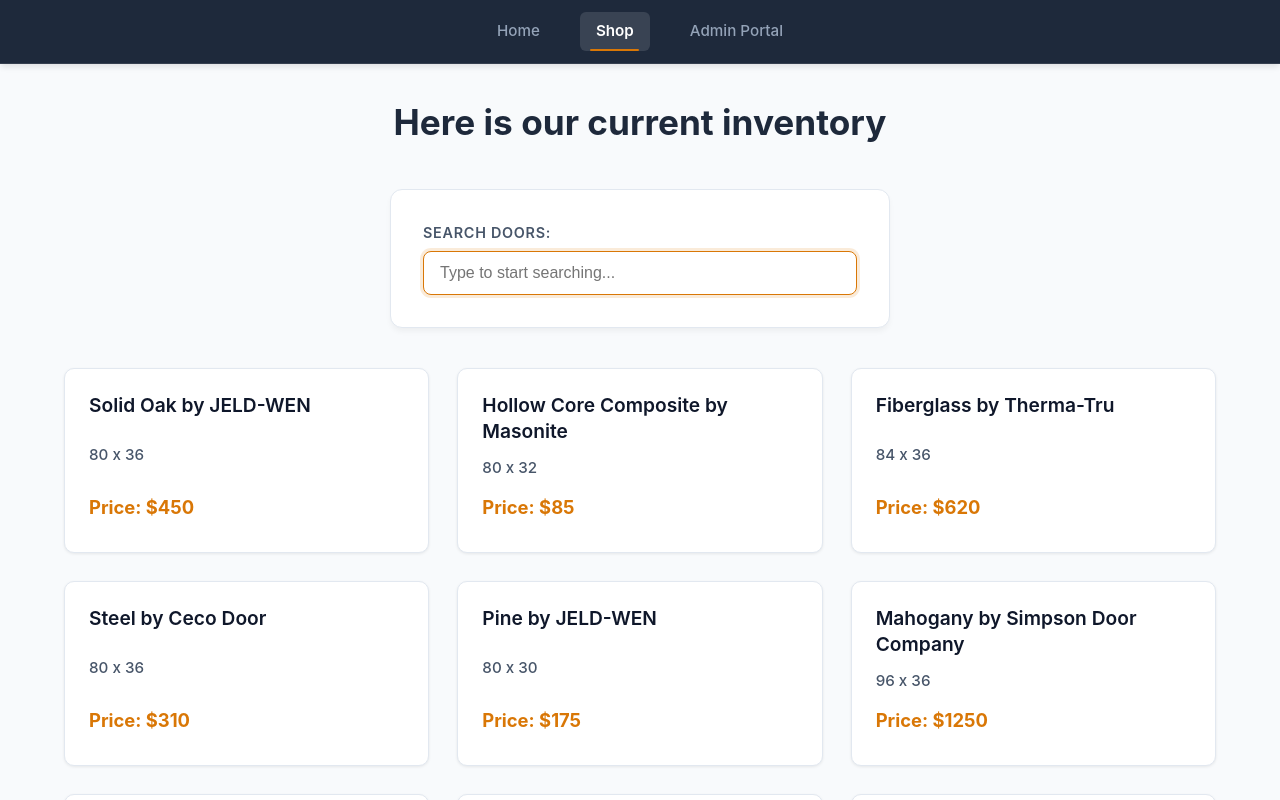
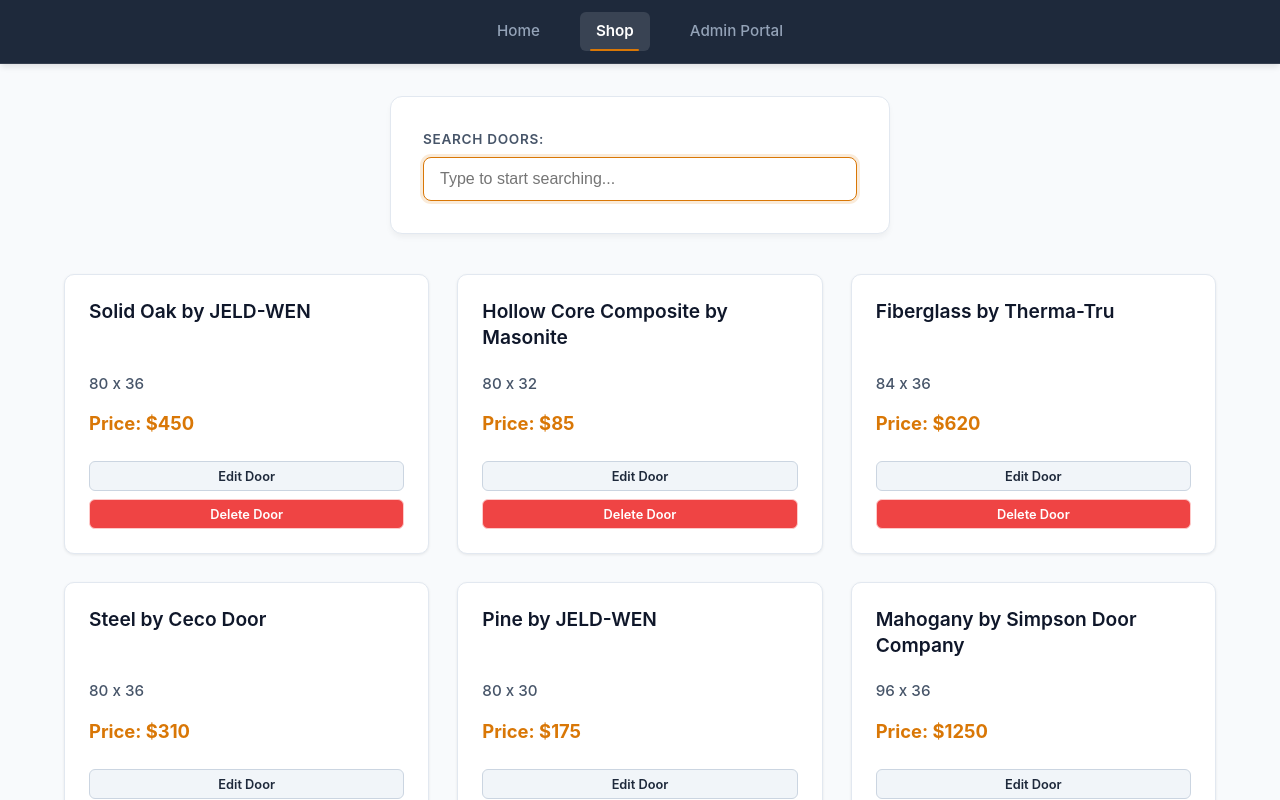
Before and after one commit to mattnmcintosh/summative-lab-product-vendor-portal, a React (Vite) app: page /store in a window 1280 px wide. Shown: the top 800 px of the page. Built offline with nearby package versions, Linux system fonts and the light colour scheme; data requests are answered from the project's data file.

Commit message:
Implemented edit and delete in both the backend and the UI

```diff
--- a/src/App.css
+++ b/src/App.css
@@ -33,7 +33,7 @@
 .searchbar {
   width: 100%;
   max-width: 500px;
-  margin: 1.5rem auto 2.5rem auto;
+  margin: 0 auto 2.5rem auto;
   display: flex;
   flex-direction: column;
   align-items: flex-start;
@@ -41,7 +41,7 @@
 }
 
 .searchbar label {
-  font-size: 0.9rem;
+  font-size: 0.85rem;
   font-weight: 600;
   color: #475569;
   text-transform: uppercase;
@@ -77,6 +77,14 @@
   display: grid;
   grid-template-columns: repeat(auto-fill, minmax(280px, 1fr));
   gap: 1.75rem;
+  align-items: stretch;
+}
+
+.cards > li,
+.cards > * {
+  display: flex;
+  flex-direction: column;
+  height: 100%; /* Forces the wrapper tag to stretch */
 }
 
 /* ==========================================================================
@@ -91,7 +99,9 @@
   box-shadow: 0 1px 3px rgba(0, 0, 0, 0.08);
   display: flex;
   flex-direction: column;
-  justify-content: space-between;
+  flex: 1;
+  height: 100%; /* Ensures equal card heights across a grid row */
+  box-sizing: border-box;
   transition: transform 0.2s ease, box-shadow 0.2s ease, border-color 0.2s ease;
 }
 
@@ -107,6 +117,7 @@
   color: #0f172a;
   margin-bottom: 0.75rem;
   line-height: 1.35;
+  min-height: 3.2em;
 }
 
 .card p {
@@ -115,7 +126,6 @@
   margin-bottom: 0.4rem;
 }
 
-/* Dimensions & Price formatting */
 .card p:first-of-type {
   font-weight: 500;
   color: #475569;
@@ -124,12 +134,99 @@
 .card p:last-of-type {
   font-size: 1.15rem;
   font-weight: 700;
-  color: #d97706; /* Accent color for prices */
+  color: #d97706;
   margin-top: 0.5rem;
+  margin-bottom: 1rem;
 }
 
 /* ==========================================================================
-   DOOR FORM (ADMIN PORTAL)
+   BUTTON STYLES & ALIGNED CARD ACTIONS
+   ========================================================================== */
+
+/* Pinned to bottom with 50/50 button splits */
+.card-actions {
+  display: flex;
+  justify-content: flex-end;
+  align-items: center;
+  gap: 0.5rem;
+  width: 100%;
+  margin-top: auto; /* Forces buttons to pin to the bottom */
+  padding-top: 0.75rem;
+  border-top: 1px solid #f1f5f9;
+}
+
+.btn-primary,
+.btn-edit,
+.btn-delete,
+.btn-cancel {
+  flex: initial;
+  width: auto;
+  padding: 0.4rem 0.75rem;
+  font-size: 0.8rem;
+  font-weight: 600;
+  border-radius: 6px;
+  cursor: pointer;
+  display: inline-flex;
+  align-items: center;
+  justify-content: center;
+  box-sizing: border-box;
+  transition: all 0.2s ease-in-out;
+}
+
+/* Edit / Secondary Action */
+.btn-edit {
+  background-color: #f1f5f9;
+  color: #1e293b;
+  border: 1px solid #cbd5e1;
+}
+
+.btn-edit:hover {
+  background-color: #e2e8f0;
+  color: #0f172a;
+}
+
+/* Delete Action */
+.btn-delete {
+  background-color: #fef2f2;
+  color: #dc2626;
+  border: 1px solid #fecaca;
+}
+
+.btn-delete:hover {
+  background-color: #dc2626;
+  color: #ffffff;
+  border-color: #dc2626;
+}
+
+/* Primary / Submit Actions */
+.btn-primary {
+  background-color: #1e293b;
+  color: #ffffff;
+}
+
+.btn-primary:hover {
+  background-color: #0f172a;
+}
+
+/* Cancel Action */
+.btn-cancel {
+  background-color: transparent;
+  color: #64748b;
+  border: 1px solid #cbd5e1;
+}
+
+.btn-cancel:hover {
+  background-color: #f8fafc;
+  color: #334155;
+}
+
+button:disabled {
+  opacity: 0.6;
+  cursor: not-allowed;
+}
+
+/* ==========================================================================
+   FORM CONTAINER (DOOR FORM & EDIT FORM)
    ========================================================================== */
 
 main > div {
@@ -164,6 +261,7 @@
   background-color: #f8fafc;
   outline: none;
   transition: all 0.2s ease;
+  box-sizing: border-box;
 }
 
 form input:focus {
@@ -172,25 +270,10 @@
   box-shadow: 0 0 0 3px rgba(217, 119, 6, 0.15);
 }
 
-form button[type="submit"] {
+.form-actions {
+  display: flex;
+  gap: 0.75rem;
   margin-top: 0.5rem;
-  padding: 0.8rem 1.25rem;
-  font-size: 1rem;
-  font-weight: 600;
-  color: #ffffff;
-  background-color: #1e293b;
-  border: none;
-  border-radius: 6px;
-  cursor: pointer;
-  transition: background-color 0.2s ease, transform 0.1s ease;
-}
-
-form button[type="submit"]:hover {
-  background-color: #0f172a;
-}
-
-form button[type="submit"]:active {
-  transform: scale(0.98);
 }
 
 /* ==========================================================================
--- a/src/App.jsx
+++ b/src/App.jsx
@@ -5,6 +5,7 @@
 import DoorCard from "./pages/DoorCard";
 import AdminPortal from "./pages/AdminPortal";
 import DoorForm from "./pages/DoorForm";
+import DoorEditForm from "./pages/DoorEditForm";
 import DoorList from "./pages/DoorList";
 import ErrorPage from "./pages/ErrorPage";
 
@@ -19,6 +20,7 @@
           <Route path="" element={<DoorList />}>
             <Route path=":id" element={<DoorCard />} />
           </Route>
+          <Route path=":id/edit" element={<DoorEditForm />} />
         </Route>
         <Route path="/admin" element={<AdminPortal />}>
           <Route path="" element={<DoorForm />} />
--- /dev/null
+++ b/src/hooks/useDeleteDoor.js
@@ -0,0 +1,30 @@
+import { useState } from "react";
+
+export function useDeleteDoor() {
+  const [isDeleting, setIsDeleting] = useState(false);
+  const [error, setError] = useState(null);
+
+  const deleteDoor = async (id) => {
+    setIsDeleting(true);
+    setError(null);
+
+    try {
+      const response = await fetch(`http://localhost:4000/doors/${id}`, {
+        method: "DELETE",
+      });
+
+      if (!response.ok) {
+        throw new Error(`Failed to delete door with ID ${id}.`);
+      }
+
+      setIsDeleting(false);
+      return id; // Return ID so you know which door was deleted locally
+    } catch (err) {
+      setError(err.message);
+      setIsDeleting(false);
+      throw err;
+    }
+  };
+
+  return { deleteDoor, isDeleting, error };
+}
--- a/src/hooks/useDoors.js
+++ b/src/hooks/useDoors.js
@@ -23,5 +23,19 @@
       });
   }, []);
 
-  return { doors, isLoading, error };
+  const addDoorToList = (newDoor) => {
+    setDoors((prev) => [...prev, newDoor]);
+  };
+
+  const updateDoorInList = (updatedDoor) => {
+    setDoors((prev) =>
+      prev.map((door) => (door.id === updatedDoor.id ? updatedDoor : door))
+    );
+  };
+
+  const removeDoorFromList = (id) => {
+    setDoors((prev) => prev.filter((door) => door.id !== id));
+  };
+
+  return { doors, isLoading, error, addDoorToList, updateDoorInList, removeDoorFromList };
 }
--- /dev/null
+++ b/src/hooks/usePatchDoor.js
@@ -0,0 +1,35 @@
+import { useState } from "react";
+
+export function usePatchDoor() {
+  const [isUpdating, setIsUpdating] = useState(false);
+  const [error, setError] = useState(null);
+
+  const patchDoor = async (id, updatedFields) => {
+    setIsUpdating(true);
+    setError(null);
+
+    try {
+      const response = await fetch(`http://localhost:4000/doors/${id}`, {
+        method: "PATCH",
+        headers: {
+          "Content-Type": "application/json",
+        },
+        body: JSON.stringify(updatedFields),
+      });
+
+      if (!response.ok) {
+        throw new Error(`Failed to update door with ID ${id}.`);
+      }
+
+      const updatedDoor = await response.json();
+      setIsUpdating(false);
+      return updatedDoor;
+    } catch (err) {
+      setError(err.message);
+      setIsUpdating(false);
+      throw err;
+    }
+  };
+
+  return { patchDoor, isUpdating, error };
+}
--- a/src/pages/DoorCard.jsx
+++ b/src/pages/DoorCard.jsx
@@ -1,4 +1,25 @@
-function DoorCard({ door }) {
+import { useDeleteDoor } from "../hooks/useDeleteDoor";
+import { useNavigate, useOutletContext } from "react-router-dom";
+
+function DoorCard({ door, onDoorDelete }) {
+
+    const { deleteDoor, isDeleting, error } = useDeleteDoor();
+    const navigate = useNavigate();
+    const { removeDoorFromList } = useOutletContext();
+
+    const handleDelete = async () => {
+    if (window.confirm(`Are you sure you want to delete this ${door.material} door?`)) {
+      try {
+        await deleteDoor(door.id);
+        removeDoorFromList(door.id);
+        if (onDoorDelete) {
+          onDoorDelete(door.id);
+        }
+      } catch (err) {
+        console.error("Delete failed:", err);
+      }
+    }
+  };
 
     if (!door) return <h2>Loading or door not found.</h2>
 
@@ -7,6 +28,25 @@
             <h2>{door.material} by {door.manufacturer}</h2>
             <p>{door.height} x {door.width}</p>
             <p>Price: ${door.price}</p>
+
+            {error && <p style={{ color: "red" }}>{error}</p>}
+
+            <button
+                type="button"
+                className="btn-edit"
+                onClick={() => navigate(`/store/${door.id}/edit`)}
+                style={{ marginTop: "0.5rem" }}
+            >
+                Edit Door
+            </button>
+            <button
+                onClick={handleDelete}
+                className="btn-delete"
+                disabled={isDeleting}
+                style={{ marginTop: "0.5rem", backgroundColor: "#ef4444", color: "#fff" }}
+            >
+                {isDeleting ? "Deleting..." : "Delete Door"}
+            </button>
         </div>
     )
 }
--- a/src/pages/DoorContainer.jsx
+++ b/src/pages/DoorContainer.jsx
@@ -6,7 +6,7 @@
 
     function DoorContainer() {
 
-        const { doors, isLoading, error } = useDoors();
+        const { doors, isLoading, error, addDoorToList, updateDoorInList, removeDoorFromList } = useDoors();
         const [query, setQuery] = useState("");
 
         const filteredDoors = doors.filter((door) => {
@@ -23,9 +23,7 @@
             <>
             <NavBar />
             <main>
-                <h1>Here is our current inventory</h1>
-                <Search query={query} onSearchChange={setQuery}/>
-                <Outlet context={{doors: filteredDoors }} />
+                <Outlet context={{ doors: filteredDoors, query, setQuery, addDoorToList, updateDoorInList, removeDoorFromList }} />
             </main>
             </>
         )
--- /dev/null
+++ b/src/pages/DoorEditForm.jsx
@@ -0,0 +1,119 @@
+import { useState, useEffect } from "react";
+import { useParams, useNavigate, useOutletContext } from "react-router-dom";
+import { usePatchDoor } from "../hooks/usePatchDoor";
+
+function DoorEditForm() {
+  const { id } = useParams();
+  const navigate = useNavigate();
+  const { doors, updateDoorInList } = useOutletContext();
+
+  const { patchDoor, isUpdating, error } = usePatchDoor();
+
+  const [formData, setFormData] = useState({
+    material: "",
+    manufacturer: "",
+    height: "",
+    width: "",
+    price: "",
+  });
+
+  useEffect(() => {
+    // Find door from context
+    const existingDoor = doors.find((d) => d.id.toString() === id.toString());
+
+    if (existingDoor) {
+      setFormData({
+        material: existingDoor.material,
+        manufacturer: existingDoor.manufacturer,
+        height: existingDoor.height,
+        width: existingDoor.width,
+        price: existingDoor.price,
+      });
+    }
+  }, [id, doors]);
+
+  const handleChange = (e) => {
+    const { name, value } = e.target;
+    setFormData((prev) => ({ ...prev, [name]: value }));
+  };
+
+  const handleSubmit = async (e) => {
+    e.preventDefault();
+    try {
+      const formattedData = {
+        ...formData,
+        height: Number(formData.height),
+        width: Number(formData.width),
+        price: Number(formData.price),
+      };
+
+      const updatedDoor = await patchDoor(id, formattedData);
+      updateDoorInList(updatedDoor);
+      // Navigates back to /store to view the updated inventory list
+      navigate("/store");
+    } catch (err) {
+      console.error("Failed to patch door:", err);
+    }
+  };
+
+  return (
+    <div>
+      <h2>Edit Door</h2>
+      {error && <p style={{ color: "red" }}>{error}</p>}
+      <form onSubmit={handleSubmit}>
+        <input
+          name="material"
+          placeholder="Material"
+          value={formData.material}
+          onChange={handleChange}
+          required
+        />
+        <input
+          name="manufacturer"
+          placeholder="Manufacturer"
+          value={formData.manufacturer}
+          onChange={handleChange}
+          required
+        />
+        <input
+          name="height"
+          type="number"
+          placeholder="Height"
+          value={formData.height}
+          onChange={handleChange}
+          required
+        />
+        <input
+          name="width"
+          type="number"
+          placeholder="Width"
+          value={formData.width}
+          onChange={handleChange}
+          required
+        />
+        <input
+          name="price"
+          type="number"
+          step="0.01"
+          placeholder="Price"
+          value={formData.price}
+          onChange={handleChange}
+          required
+        />
+        <button type="submit" className="btn-primary" disabled={isUpdating}>
+          {isUpdating ? "Saving..." : "Save Changes"}
+        </button>
+        <button
+          type="button"
+          className="btn-cancel"
+          onClick={() => navigate("/store")}
+          style={{ marginLeft: "0.5rem" }}
+        >
+          Cancel
+        </button>
+      </form>
+    </div>
+  );
+}
+
+export default DoorEditForm;
--- a/src/pages/DoorForm.jsx
+++ b/src/pages/DoorForm.jsx
@@ -47,7 +47,7 @@
         <input name="height" type="number" placeholder="Height" onChange={handleChange} required />
         <input name="width" type="number" placeholder="Width" onChange={handleChange} required />
         <input name="price" type="number" step="0.01" placeholder="Price" onChange={handleChange} required />
-        <button type="submit" disabled={isSubmitting}>
+        <button type="submit" class="btn-primary" disabled={isSubmitting}>
           {isSubmitting ? "Adding..." : "Add Door"}
         </button>
       </form>
--- a/src/pages/DoorList.jsx
+++ b/src/pages/DoorList.jsx
@@ -1,16 +1,20 @@
 import { useOutletContext } from "react-router-dom";
 import DoorCard from "./DoorCard";
+import Search from "../components/Search";
 
 function DoorList() {
 
-    const { doors } = useOutletContext();
+    const { doors, query, setQuery } = useOutletContext();
 
     return (
+        <>
+        <Search query={query} onSearchChange={setQuery}/>
         <ul className="cards">
             {doors.map((door) => (
                 <DoorCard key={door.id} door={door} />
             ))}
         </ul>
+        </>
     )
 
 }
```
Also changed, not shown: db.json (+0 -8 lines).
